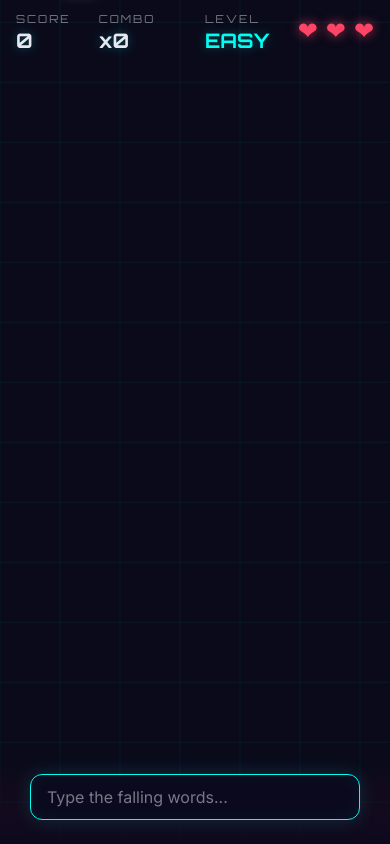
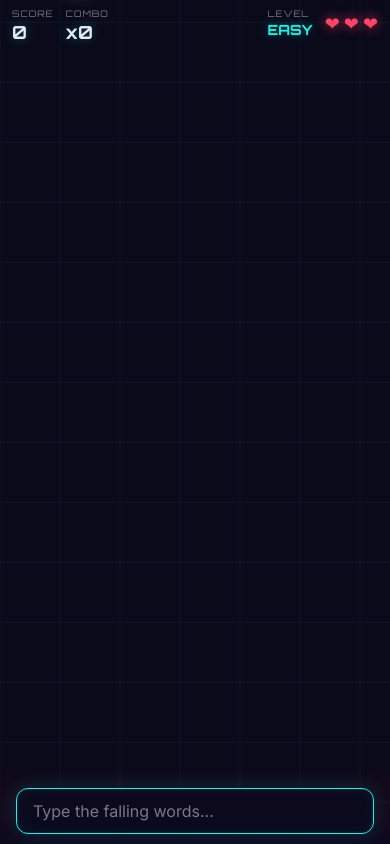
Before and after one commit to psticea/arcade, a React (Vite) app: page / in a window 390 px wide. Both pictures are taken after a click on the button "PRESS ENTER TO START". Built offline with nearby package versions, Linux system fonts and the light colour scheme.

Commit message:
Fix mobile layout: svh viewport, HUD visibility, ResizeObserver canvas sizing
Co-authored-by: psticea <841307+psticea@users.noreply.github.com>
Agent-Logs-Url: https://github.com/psticea/arcade/sessions/2164d925-cfef-416a-ac9a-eec558336ec6

```diff
--- a/index.html
+++ b/index.html
@@ -2,7 +2,7 @@
 <html lang="en">
   <head>
     <meta charset="UTF-8" />
-    <meta name="viewport" content="width=device-width, initial-scale=1.0" />
+    <meta name="viewport" content="width=device-width, initial-scale=1.0, viewport-fit=cover, interactive-widget=resizes-visual" />
     <title>Word Fall</title>
     <link rel="preconnect" href="https://fonts.googleapis.com" />
     <link rel="preconnect" href="https://fonts.gstatic.com" crossorigin />
--- a/src/components/GameCanvas.tsx
+++ b/src/components/GameCanvas.tsx
@@ -1,4 +1,4 @@
-import { useRef, useCallback, useState, useEffect } from 'react'
+import { useRef, useCallback, useState, useEffect, useLayoutEffect } from 'react'
 import { useGameLoop } from '../hooks/useGameLoop.ts'
 import { createInitialState, type GameState } from '../game/gameState.ts'
 import { getDifficulty, getLevel } from '../game/difficulty.ts'
@@ -16,6 +16,7 @@ interface GameCanvasProps {
 
 export function GameCanvas({ onGameOver }: GameCanvasProps) {
   const canvasRef = useRef<HTMLCanvasElement>(null)
+  const containerRef = useRef<HTMLDivElement>(null)
   const stateRef = useRef<GameState>(createInitialState())
   const inputRef = useRef('')
   const [hudState, setHudState] = useState({ score: 0, combo: 0, lives: 3, level: 0 })
@@ -26,12 +27,18 @@ export function GameCanvas({ onGameOver }: GameCanvasProps) {
     stateRef.current = createInitialState()
   }, [])
 
-  useEffect(() => {
-    const handleResize = () => {
-      setCanvasSize({ width: window.innerWidth, height: window.innerHeight })
+  useLayoutEffect(() => {
+    const container = containerRef.current
+    if (!container) return
+
+    const updateSize = () => {
+      setCanvasSize({ width: container.clientWidth, height: container.clientHeight })
     }
-    window.addEventListener('resize', handleResize)
-    return () => window.removeEventListener('resize', handleResize)
+
+    updateSize()
+    const observer = new ResizeObserver(updateSize)
+    observer.observe(container)
+    return () => observer.disconnect()
   }, [])
 
   const gameLoop = useCallback(
@@ -127,7 +134,7 @@ export function GameCanvas({ onGameOver }: GameCanvasProps) {
   }, [])
 
   return (
-    <div className="game-container">
+    <div className="game-container" ref={containerRef}>
       <canvas
         ref={canvasRef}
         width={canvasSize.width}
--- a/src/styles/theme.css
+++ b/src/styles/theme.css
@@ -37,6 +37,12 @@ body,
   width: 100vw;
   height: 100vh;
   overflow: hidden;
+}
+
+@supports (height: 1svh) {
+  .game-container {
+    height: 100svh;
+  }
 }
 
 .game-canvas {
@@ -313,6 +319,16 @@ body,
 
 /* ===== Responsive ===== */
 @media (max-width: 600px) {
+  html,
+  body,
+  #root {
+    height: 100svh;
+  }
+
+  .game-container {
+    width: 100vw;
+  }
+
   .game-title {
     font-size: 42px;
   }
@@ -326,11 +342,44 @@ body,
   }
 
   .hud {
-    padding: 12px 16px;
+    padding: 8px 12px;
+  }
+
+  .hud-left,
+  .hud-right {
+    gap: 12px;
+    align-items: center;
+  }
+
+  .hud-label {
+    font-size: 9px;
+    letter-spacing: 1px;
   }
 
   .hud-value {
-    font-size: 20px;
+    font-size: 18px;
+  }
+
+  .hud-tier {
+    font-size: 14px;
+  }
+
+  .hud-lives {
+    gap: 4px;
+    padding-top: 0;
+  }
+
+  .heart {
+    font-size: 18px;
+  }
+
+  .input-bar {
+    padding: 10px 16px;
+    padding-bottom: calc(10px + env(safe-area-inset-bottom, 0px));
+    position: fixed;
+    bottom: 0;
+    left: 0;
+    right: 0;
   }
 
   .input-field {
```
Also changed, not shown: 2 other files (tests, documents, lock files or other folders).
